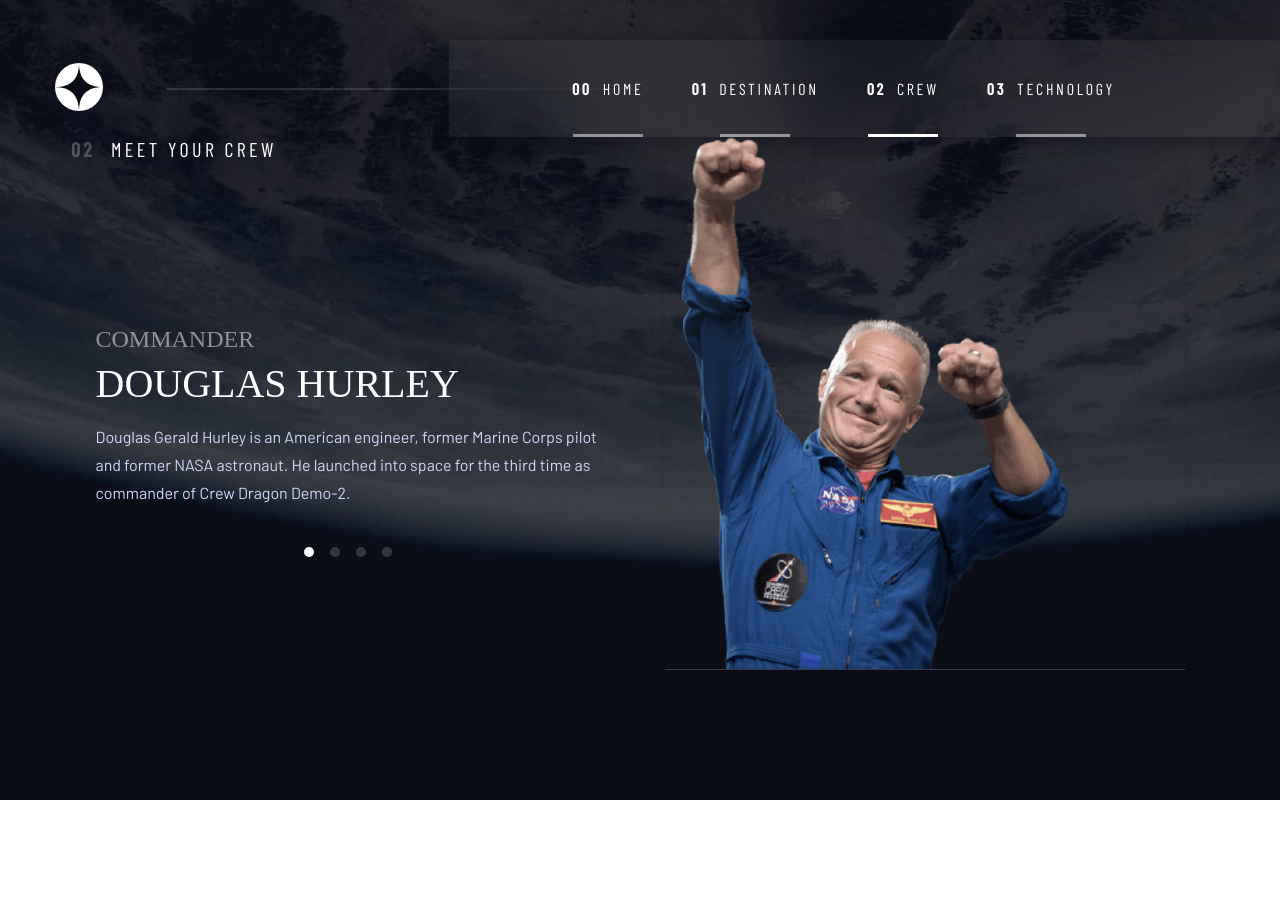
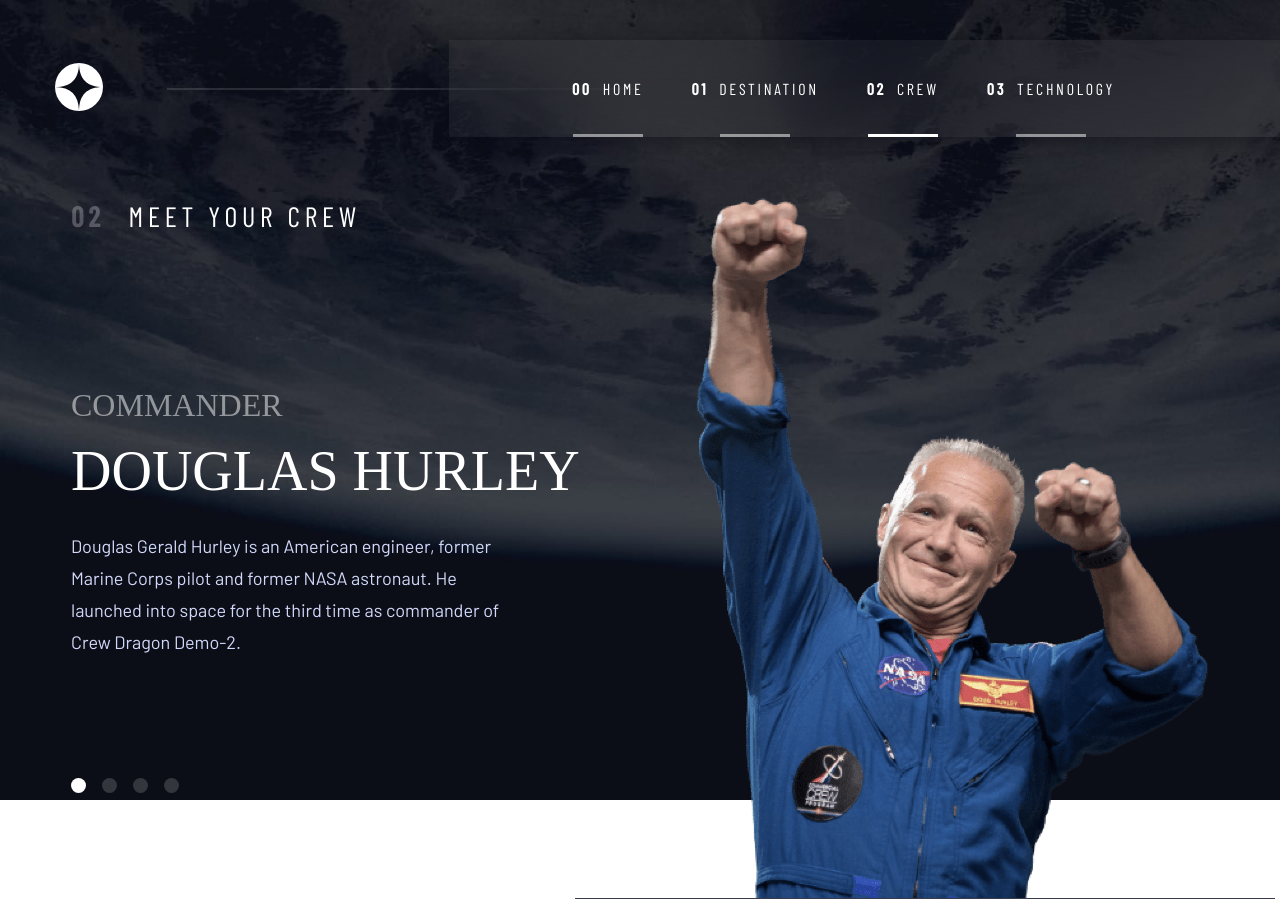
Before and after one commit to ionStici/space-tourism-website, a React (Create React App) app: page /crew in a window 1280 px wide. Before the commit the page ends 800 px from the top, so only its background shows below. Built offline with nearby package versions, Linux system fonts and the light colour scheme; a web font is replaced by a local one.

Commit message:
Finish styling for crew section

```diff
--- a/src/components/Crew.js
+++ b/src/components/Crew.js
@@ -1,4 +1,4 @@
-import React, { useState } from 'react';
+import React, { createElement, useState } from 'react';
 import styles from './Crew.module.scss';
 import data from './../data.json';
 import { NavLink, useParams } from 'react-router-dom';
--- a/src/components/Crew.module.scss
+++ b/src/components/Crew.module.scss
@@ -42,7 +42,7 @@
     @media only screen and (min-width: 1000px) {
         max-width: 1218px;
         padding: 0 40px;
-        margin: 0 auto 62px auto;
+        margin: 62px auto 0 auto;
 
         display: grid;
         grid-template-rows: 34px 1fr;
@@ -85,10 +85,20 @@
         letter-spacing: 3.375px;
     }
 
+    @media only screen and (min-width: 1100px) {
+        font-size: 28px;
+        line-height: 34px;
+        letter-spacing: 4.725px;
+    }
+
     &Num {
         font-weight: 700;
         opacity: 0.25;
         margin-right: 16px;
+
+        @media only screen and (min-width: 1100px) {
+            margin-right: 24px;
+        }
     }
 
     &Text {
@@ -103,13 +113,13 @@
     height: 223px;
     margin: 0 auto 31px auto;
     position: relative;
-    box-shadow: 0 10px 10px -5px #0b0d1750;
 
     &::after {
         content: '';
         width: 327px;
         height: 1px;
         background-color: hsla(231, 15%, 26%, 1);
+        // box-shadow: 0 10px 10px -5px #0b0d1750;
         position: absolute;
         z-index: 1;
         left: 50%;
@@ -118,6 +128,11 @@
 
         @media only screen and (min-width: 600px) {
             width: 520px;
+        }
+
+        @media only screen and (min-width: 1100px) {
+            width: 700px;
+            bottom: -106px;
         }
     }
 
@@ -131,11 +146,31 @@
     @media only screen and (min-width: 1000px) {
         grid-row: 1 / 3;
         grid-column: 2 / 3;
+        margin: 0;
+
+        width: revert;
+        height: revert;
+        display: flex;
     }
 }
 
 .img {
     height: 100%;
+
+    @media only screen and (min-width: 1000px) {
+        position: absolute;
+        right: 0;
+    }
+
+    @media only screen and (min-width: 1050px) {
+        padding-right: 30px;
+    }
+
+    @media only screen and (min-width: 1100px) {
+        height: revert;
+        bottom: -105px;
+        padding-right: 0;
+    }
 }
 
 // // // // // // // // // //
@@ -155,6 +190,15 @@
     @media only screen and (min-width: 1000px) {
         grid-row: 2 / 3;
         grid-column: 1 / 2;
+
+        width: 445px;
+        height: 350px;
+        position: relative;
+        margin: 0;
+    }
+
+    @media only screen and (min-width: 1100px) {
+        height: 406px;
     }
 }
 
@@ -172,6 +216,12 @@
         font-size: 24px;
         line-height: 28px;
     }
+
+    @media only screen and (min-width: 1000px) {
+        font-size: 32px;
+        line-height: 37px;
+        margin-bottom: 15px;
+    }
 }
 
 .name {
@@ -186,6 +236,16 @@
     @media only screen and (min-width: 600px) {
         font-size: 40px;
         line-height: 46px;
+    }
+
+    @media only screen and (min-width: 1000px) {
+        margin-bottom: 27px;
+        white-space: nowrap;
+    }
+
+    @media only screen and (min-width: 1100px) {
+        font-size: 56px;
+        line-height: 64px;
     }
 }
 
@@ -205,6 +265,17 @@
         max-width: revert;
         margin-bottom: 40px;
     }
+
+    @media only screen and (min-width: 1000px) {
+        width: 400px;
+        margin: 0 0 120px 0;
+    }
+
+    @media only screen and (min-width: 1100px) {
+        width: 444px;
+        font-size: 18px;
+        line-height: 32px;
+    }
 }
 
 .circlesBox {
@@ -216,6 +287,15 @@
     @media only screen and (min-width: 600px) {
         order: 1;
         margin-bottom: 40px;
+    }
+
+    @media only screen and (min-width: 1000px) {
+        margin-bottom: 0;
+        justify-content: flex-start;
+
+        position: absolute;
+        bottom: 0;
+        left: 0;
     }
 }
 
@@ -229,6 +309,11 @@
     background-color: var(--color-white);
     opacity: 0.17;
     margin-right: 16px;
+
+    @media only screen and (min-width: 1000px) {
+        width: 15px;
+        height: 15px;
+    }
 }
 
 // // // // // // // // // //
--- a/src/components/Destinations.js
+++ b/src/components/Destinations.js
@@ -187,8 +187,6 @@ export const Destinations = function (props) {
     //     );
     // }
 
-    useEffect(() => {}, []);
-
     if (destination.planet === 'mars') {
         return (
             <main className={styles.main}>
```
